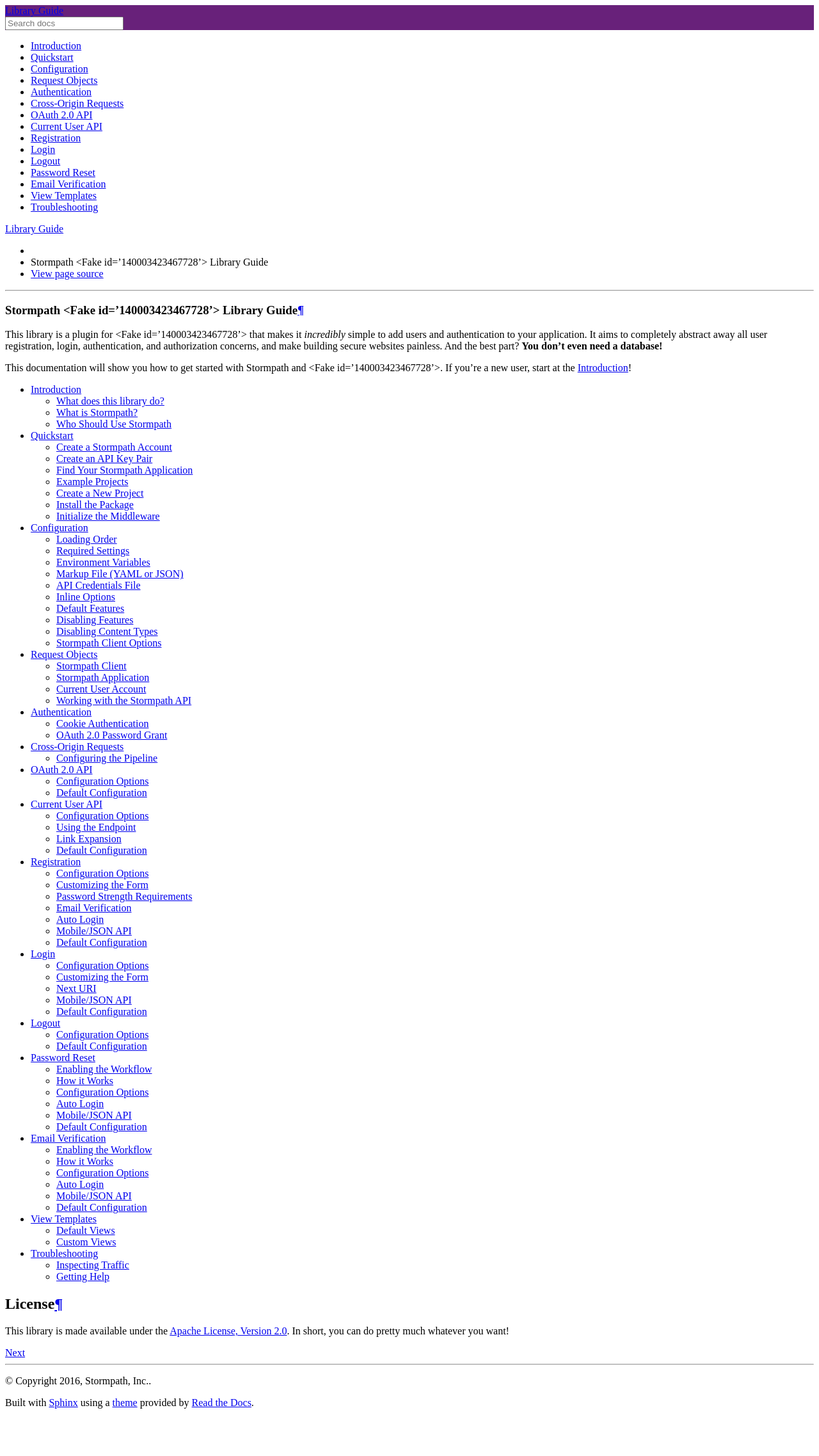
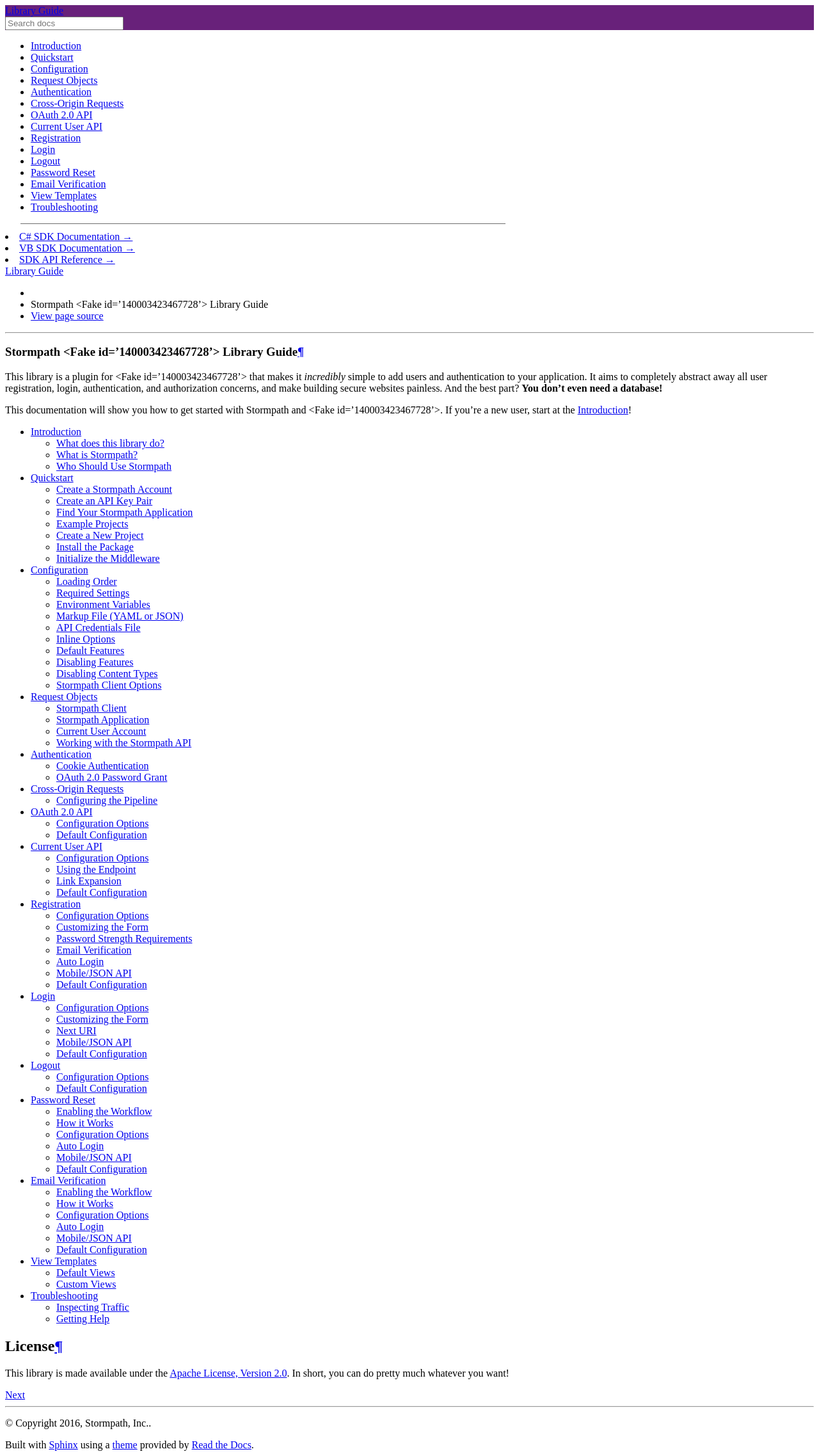
Before and after one commit to stormpath/stormpath-dotnet-documentation, a Sphinx documentation site: the page built from docs/index.rst, in a window 1280 px wide. Shown: the whole page at 64% size. Built offline with Sphinx 7.4.7 and the Read the Docs theme 2.0.0, drawn with Linux system fonts in a browser that asks for light colours; pages that are not in the unit, such as notebooks, are missing from menus; a script that is not in the unit is left out; before the commit the page ends 2209 px from its top, so only the background shows below that.

Commit message:
Add external links below TOC

```diff
--- a/docs/_static/theme_overrides.css
+++ b/docs/_static/theme_overrides.css
@@ -1,3 +1,12 @@
 div.wy-side-nav-search {
     background-color: #68217a;
 }
+
+.wy-menu-vertical hr {
+  display: block;
+  height: 1px;
+  border: 0;
+  border-top: 1px solid #6e6e6e;
+  width: 60%;
+  margin: 0.6em 1.5em;
+}
--- a/docs/_templates/layout.html
+++ b/docs/_templates/layout.html
@@ -1,4 +1,23 @@
 {% extends "!layout.html" %}
+
+{% block menu %}
+  {{ super() }}
+
+  <hr/>
+
+  <li class="toctree-l1">
+    <a class="reference internal" href="/csharp/product-guide/latest">C# SDK Documentation &rarr;</a>
+  </li>
+
+  <li class="toctree-l1">
+    <a class="reference internal" href="/vbnet/product-guide/latest">VB SDK Documentation &rarr;</a>
+  </li>
+
+  <li class="toctree-l1">
+    <a class="reference internal" href="/dotnet/api/">SDK API Reference &rarr;</a>
+  </li>
+
+{% endblock %}
 
 {% block footer %}
   {{ super() }}
```
